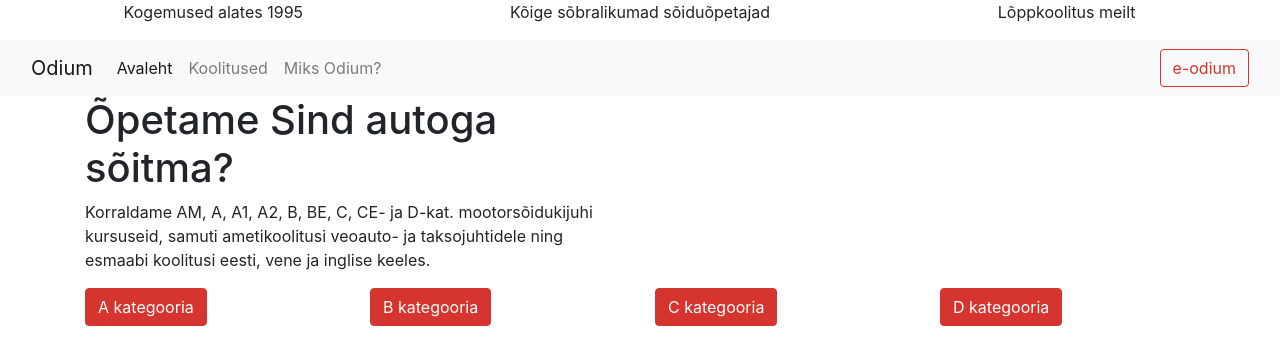
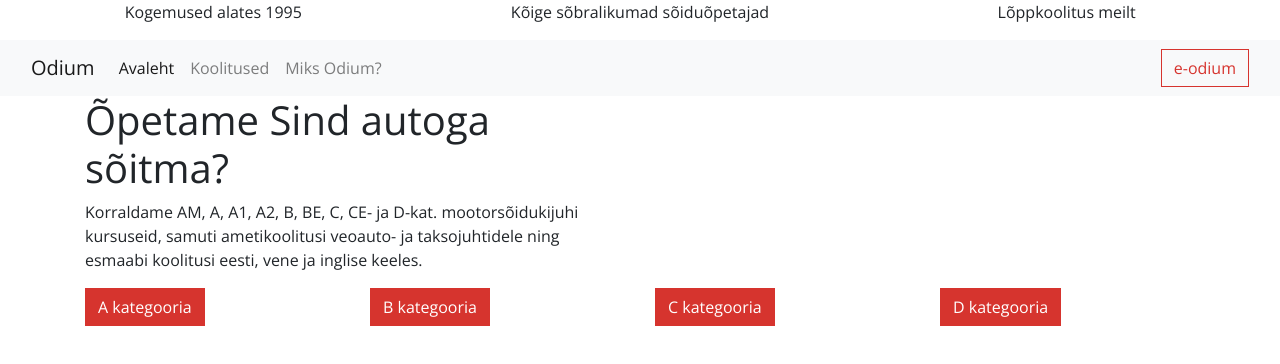
Before and after one commit to petskratt/eka10, a plain HTML site: page odium/index.html in a window 1280 px wide. Drawn offline with nearby package versions, Linux system fonts and the light colour scheme.

Commit message:
muudatused

```diff
--- a/odium/_variables.scss
+++ b/odium/_variables.scss
@@ -1,2 +1,6 @@
 
 $primary: #D6342E;
+$font-family-sans-serif: 'Open Sans', sans-serif;
+$btn-border-radius: 0;
+$btn-border-radius-lg: 0;
+$btn-border-radius-sm: 0;
--- a/odium/index.html
+++ b/odium/index.html
@@ -4,6 +4,10 @@
     <!-- Required meta tags -->
     <meta charset="utf-8">
     <meta name="viewport" content="width=device-width, initial-scale=1">
+
+    <link rel="preconnect" href="https://fonts.googleapis.com">
+    <link rel="preconnect" href="https://fonts.gstatic.com" crossorigin>
+    <link href="https://fonts.googleapis.com/css2?family=Open+Sans:wght@400;600;700&display=swap" rel="stylesheet">
 
     <!-- Bootstrap CSS -->
     <link href="https://cdn.jsdelivr.net/npm/bootstrap@5.1.3/dist/css/bootstrap.min.css" rel="stylesheet" integrity="sha384-1BmE4kWBq78iYhFldvKuhfTAU6auU8tT94WrHftjDbrCEXSU1oBoqyl2QvZ6jIW3" crossorigin="anonymous">
```
Also changed, not shown: odium/bootstrap.min.css.
